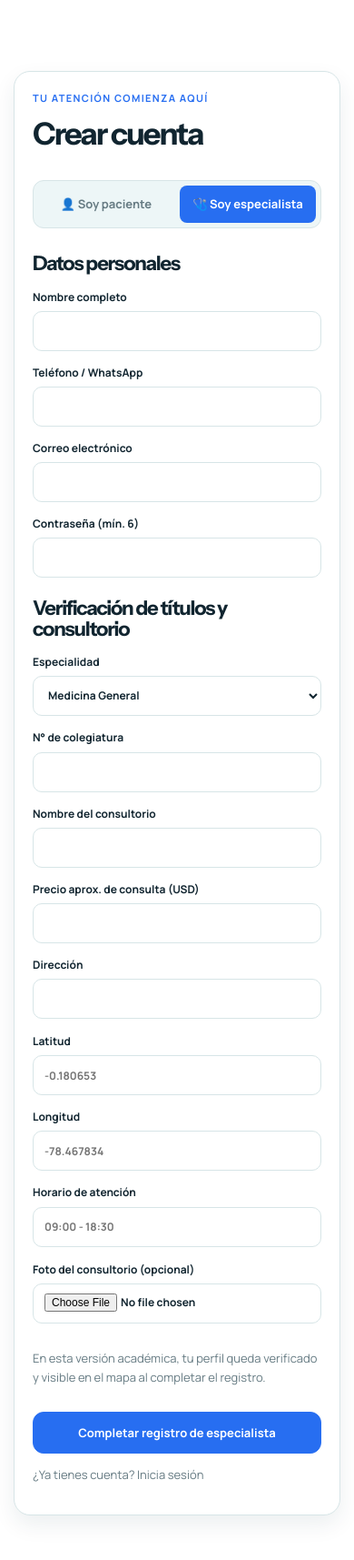
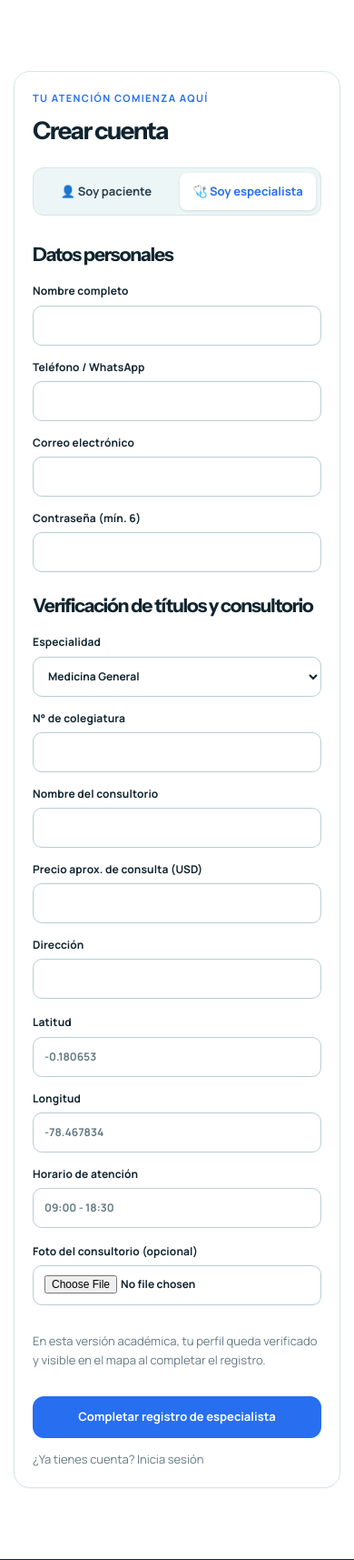
Before and after one commit to Jusfravs/Proyecto_Sistema_Medico, a Flask app: page /registro?tipo=medico in a window 390 px wide. Shown: the part 67-1782 px from the top of the page at 91% size. Run offline with Flask 3, Linux system fonts and the light colour scheme; the visitor is signed in with stand-in values (Sample User, id 1); data that the repository does not hold is empty.

Commit message:
style(ui): pulido visual de las primitivas V2
- Card: se apoya en borde y aire con una sombra mínima (1px 2px); la
  sombra difusa queda para `.vc-card-lg` y modales.
- Formularios: borde por defecto más marcado (line-dark), transición de
  foco, color de placeholder, accent-color en checkboxes/radios.
- Control segmentado: la opción activa es blanca elevada sobre mist en
  vez de azul plano.
- Lista de accesos del panel admin: flecha, hover con desplazamiento.
- Tabla: hover de fila, cabeceras más compactas, enlaces en azul.
- Estados vacíos: título en Instrument Sans; centrado dentro de tablas.
- Marca de éxito con halo mineral; back-link con micro-desplazamiento.
- Ajustes responsive a ≤560 px para títulos y modal.

19 pruebas en verde, 28 rutas renderizan.

```diff
--- a/vectra_cure/static/css/vectra.css
+++ b/vectra_cure/static/css/vectra.css
@@ -120,14 +120,15 @@
 .vc-back-link { display: inline-flex; align-items: center; gap: 6px; margin-bottom: 22px; color: var(--muted); font-size: 13px; font-weight: 800; }
 .vc-back-link:hover { color: var(--blue); }
 
-/* Card generica */
-.vc-card { padding: 26px; border: 1px solid var(--line); border-radius: 18px; background: #fff; box-shadow: var(--shadow-small); }
-.vc-card + .vc-card { margin-top: 20px; }
-.vc-card-lg { padding: 34px; border-radius: 22px; }
+/* Card generica: se distingue por borde y aire, con una sombra minima */
+.vc-card { padding: 28px; border: 1px solid var(--line); border-radius: 18px; background: #fff; box-shadow: 0 1px 2px rgba(17, 37, 48, .04); }
+.vc-card + .vc-card { margin-top: 18px; }
+.vc-card-lg { padding: 34px; border-radius: 22px; box-shadow: var(--shadow-small); }
 .vc-card-head { display: flex; flex-wrap: wrap; align-items: flex-start; justify-content: space-between; gap: 12px; }
-.vc-card h1 { font-size: 34px; }
-.vc-card h2 { font-size: 22px; }
-.vc-card h4 { margin: 16px 0 4px; font-size: 13px; letter-spacing: .04em; text-transform: uppercase; color: var(--muted); }
+.vc-card > :last-child { margin-bottom: 0; }
+.vc-card h1 { font-size: 32px; }
+.vc-card h2 { margin-bottom: 4px; font-size: 21px; }
+.vc-card h4 { margin: 18px 0 4px; font-size: 12px; font-weight: 800; letter-spacing: .07em; text-transform: uppercase; color: var(--muted); }
 
 /* Divisor, filas y bloques */
 .vc-divider { height: 1px; margin: 20px 0; border: 0; background: var(--line); }
@@ -139,23 +140,25 @@
 .vc-gallery img { height: 120px; border-radius: 12px; }
 
 /* Formularios */
-.vc-form { display: grid; gap: 15px; margin-top: 18px; }
-.vc-form > label { display: grid; gap: 6px; color: var(--ink); font-size: 12px; font-weight: 800; }
-.vc-form input, .vc-form select, .vc-form textarea { width: 100%; min-height: 44px; border: 1px solid var(--line); border-radius: 10px; background: #fff; color: var(--ink); padding: 10px 12px; }
+.vc-form { display: grid; gap: 16px; margin-top: 20px; }
+.vc-form > label, .vc-form-grid label { display: grid; gap: 6px; color: var(--ink); font-size: 12px; font-weight: 800; letter-spacing: .01em; }
+.vc-form input, .vc-form select, .vc-form textarea { width: 100%; min-height: 44px; border: 1px solid var(--line-dark); border-radius: 10px; background: #fff; color: var(--ink); padding: 10px 12px; transition: border-color .15s ease, box-shadow .15s ease; }
+.vc-form input::placeholder, .vc-form textarea::placeholder { color: var(--muted); }
 .vc-form textarea { min-height: 96px; resize: vertical; }
-.vc-form input:focus, .vc-form select:focus, .vc-form textarea:focus { border-color: var(--blue); outline: 0; box-shadow: 0 0 0 3px rgba(39,110,241,.13); }
-.vc-form-grid { display: grid; grid-template-columns: repeat(2, 1fr); gap: 14px; }
+.vc-form input:focus, .vc-form select:focus, .vc-form textarea:focus { border-color: var(--blue); outline: 0; box-shadow: 0 0 0 3px rgba(39, 110, 241, .13); }
+.vc-form-grid { display: grid; grid-template-columns: repeat(2, 1fr); gap: 14px 16px; }
 .vc-form-grid-3 { grid-template-columns: repeat(3, 1fr); }
-.vc-form-grid label { display: grid; gap: 6px; color: var(--ink); font-size: 12px; font-weight: 800; }
 .vc-col-full { grid-column: 1 / -1; }
-.vc-form-check { display: flex; align-items: center; gap: 9px; font-size: 13px; font-weight: 700; }
-.vc-form-check input { width: auto; min-height: auto; }
-.vc-fieldset-title { margin: 8px 0 0; font-size: 16px; }
+.vc-form-check { display: flex; align-items: center; gap: 10px; padding: 4px 0; font-size: 13px; font-weight: 700; cursor: pointer; }
+.vc-form-check input { width: auto; min-height: auto; accent-color: var(--blue); }
+.vc-fieldset-title { margin: 10px 0 0; font-size: 16px; }
+.vc-hint { color: var(--muted); font-size: 12px; }
 
 /* Control segmentado (paciente / especialista) */
-.vc-segmented { display: flex; gap: 6px; margin: 20px 0; padding: 5px; border: 1px solid var(--line); border-radius: 12px; background: var(--mist); }
-.vc-segmented a { flex: 1; padding: 10px 12px; border-radius: 8px; text-align: center; color: var(--muted); font-size: 13px; font-weight: 800; }
-.vc-segmented a.is-active { background: var(--blue); color: #fff; }
+.vc-segmented { display: flex; gap: 6px; margin: 22px 0; padding: 5px; border: 1px solid var(--line); border-radius: 12px; background: var(--mist); }
+.vc-segmented a { flex: 1; padding: 10px 12px; border-radius: 8px; text-align: center; color: var(--ink-soft); font-size: 13px; font-weight: 800; transition: background .15s ease, color .15s ease; }
+.vc-segmented a:hover { color: var(--blue); }
+.vc-segmented a.is-active { background: #fff; color: var(--blue); box-shadow: 0 1px 3px rgba(17, 37, 48, .12); }
 
 /* Etiquetas de estado */
 .vc-tag { display: inline-flex; align-items: center; gap: 5px; width: max-content; padding: 5px 10px; border-radius: 100px; background: var(--mist); color: var(--ink-soft); font-size: 11px; font-weight: 800; letter-spacing: .02em; text-transform: capitalize; }
@@ -185,18 +188,23 @@
 
 /* Lista de accesos */
 .vc-list { display: grid; gap: 8px; }
-.vc-list a { display: block; padding: 15px 18px; border: 1px solid var(--line); border-radius: 12px; background: #fff; font-weight: 700; font-size: 14px; }
-.vc-list a:hover { border-color: var(--blue); color: var(--blue); }
+.vc-list a { display: flex; align-items: center; justify-content: space-between; gap: 12px; padding: 15px 18px; border: 1px solid var(--line); border-radius: 12px; background: #fff; font-weight: 700; font-size: 14px; transition: border-color .15s ease, color .15s ease, transform .15s ease; }
+.vc-list a::after { content: "→"; color: var(--muted); }
+.vc-list a:hover { border-color: var(--blue); color: var(--blue); transform: translateX(2px); }
+.vc-list a:hover::after { color: var(--blue); }
 
 /* Tabla de datos */
-.vc-table-wrap { overflow-x: auto; border: 1px solid var(--line); border-radius: 16px; }
+.vc-table-wrap { overflow-x: auto; border: 1px solid var(--line); border-radius: 16px; background: #fff; }
 .vc-table { width: 100%; border-collapse: collapse; font-size: 13px; }
-.vc-table th { padding: 12px 14px; text-align: left; background: var(--mist); color: var(--muted); font-size: 11px; font-weight: 800; letter-spacing: .08em; text-transform: uppercase; white-space: nowrap; }
-.vc-table td { padding: 12px 14px; border-top: 1px solid var(--line); vertical-align: middle; }
-.vc-table tr.is-inactive td { opacity: .55; }
+.vc-table th { padding: 13px 14px; text-align: left; background: var(--mist); color: var(--muted); font-size: 10px; font-weight: 800; letter-spacing: .08em; text-transform: uppercase; white-space: nowrap; }
+.vc-table td { padding: 13px 14px; border-top: 1px solid var(--line); vertical-align: middle; }
+.vc-table tbody tr { transition: background .12s ease; }
+.vc-table tbody tr:hover { background: #f7fbfb; }
+.vc-table tr.is-inactive td { opacity: .5; }
 .vc-table .vc-cell-actions { display: flex; flex-wrap: wrap; gap: 6px; align-items: center; }
-.vc-table select { min-height: 34px; border: 1px solid var(--line); border-radius: 8px; padding: 4px 8px; background: #fff; }
+.vc-table select { min-height: 34px; border: 1px solid var(--line-dark); border-radius: 8px; padding: 4px 8px; background: #fff; font-size: 12px; }
 .vc-table form { display: inline-flex; gap: 6px; align-items: center; }
+.vc-table a { color: var(--blue); font-weight: 700; }
 
 /* Spinner de proceso */
 .vc-spinner { display: inline-block; width: 30px; height: 30px; border: 3px solid var(--line); border-top-color: var(--blue); border-radius: 50%; animation: vc-spin .7s linear infinite; }
@@ -221,3 +229,27 @@
 .vc-modal fieldset label { display: flex; align-items: center; gap: 9px; margin: 8px 0; }
 .vc-modal fieldset input { width: auto; min-height: auto; }
 .vc-modal-card form { max-height: 62vh; overflow-y: auto; }
+
+/* ---- Ajustes de pulido (Fase D) ---- */
+.vc-empty { padding: 22px 4px; color: var(--muted); font-size: 13px; }
+.vc-empty strong { display: block; margin-bottom: 4px; color: var(--ink); font-size: 15px; font-family: "Instrument Sans", sans-serif; letter-spacing: -.02em; }
+.vc-empty .vc-text-link, .vc-empty a { font-weight: 800; }
+.vc-table .vc-empty { padding: 26px 14px; text-align: center; }
+
+.vc-verified { line-height: 1; }
+.vc-tag { line-height: 1; }
+.vc-review:last-child { padding-bottom: 0; }
+.vc-back-link { transition: color .15s ease, transform .15s ease; }
+.vc-back-link:hover { transform: translateX(-2px); }
+
+.vc-success-mark { box-shadow: 0 0 0 8px rgba(135, 215, 198, .18); }
+.vc-money-row + .vc-money-row { border-top: 1px solid var(--line); }
+
+/* La ficha de cita y el detalle usan h4 como rotulo de grupo */
+.vc-form-grid > div > h4:first-child { margin-top: 0; }
+
+@media (max-width: 560px) {
+  .vc-card h1 { font-size: 27px; }
+  .vc-admin-head h1, .vc-drawer h1 { font-size: 27px; }
+  .vc-modal-card { padding: 26px 20px; }
+}
```
